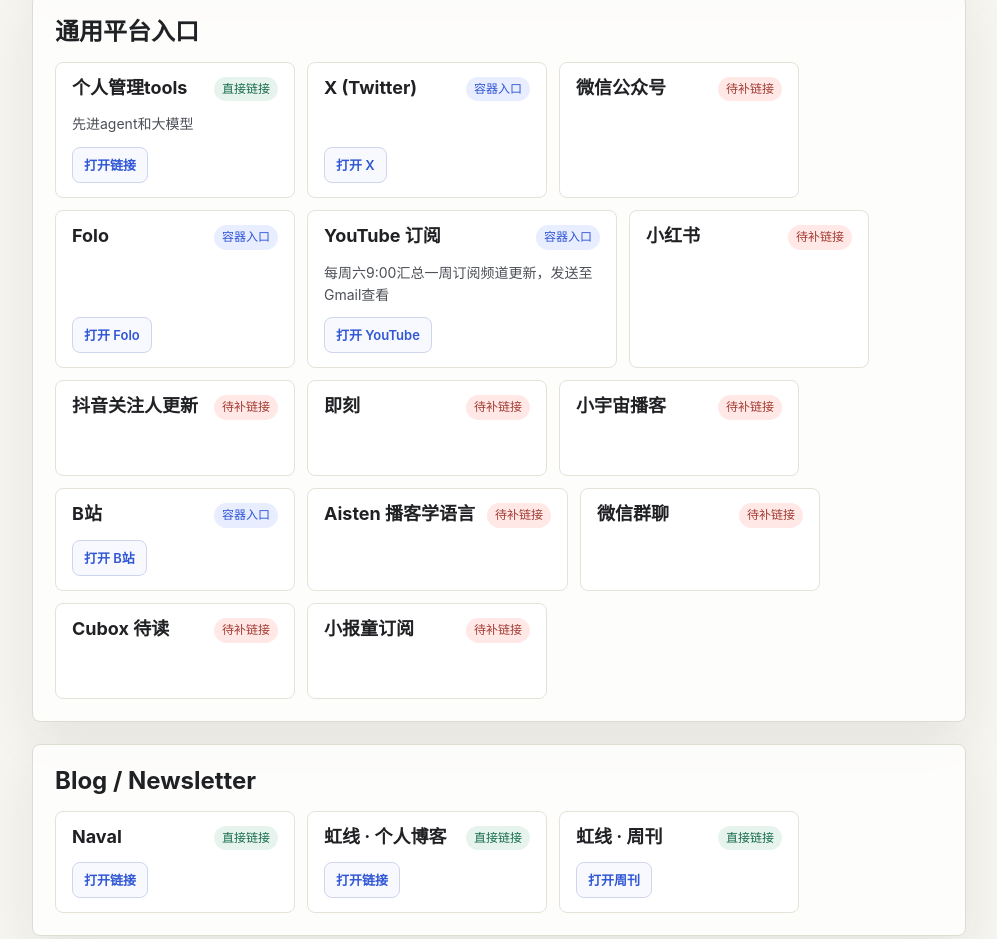
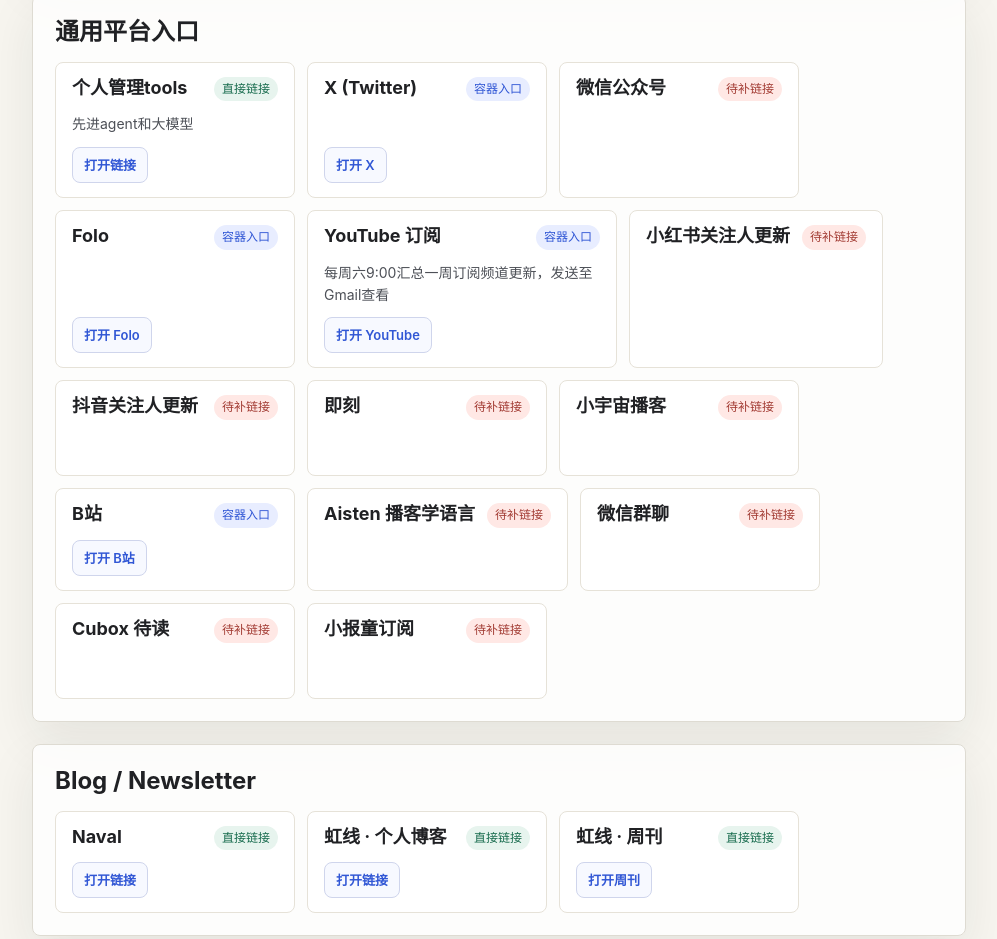
Before and after one commit to janemeladee/my-info-sources, a plain HTML site: page index.html in a window 1280 px wide. Shown: the part 1188-2127 px from the top of the page, without its empty margins (264-1261 px from the left). Drawn offline with Linux system fonts and the light colour scheme.

Commit message:
Rename Xiaohongshu source to followed updates

```diff
--- a/index.html
+++ b/index.html
@@ -613,8 +613,8 @@
               <p class="note">每周六9:00汇总一周订阅频道更新，发送至Gmail查看</p>
               <div class="actions"><a class="button" href="https://www.youtube.com/feed/subscriptions" target="_blank" rel="noreferrer">打开 YouTube</a></div>
             </article>
-            <article class="card" data-source="小红书 其它平台">
-              <div class="card-top"><div><h3 class="title">小红书</h3><div class="meta">平台 · 容器</div></div><div class="tags"><span class="tag todo">待补链接</span></div></div>
+            <article class="card" data-source="小红书关注人更新 其它平台">
+              <div class="card-top"><div><h3 class="title">小红书关注人更新</h3><div class="meta">平台 · 关注人更新</div></div><div class="tags"><span class="tag todo">待补链接</span></div></div>
             </article>
             <article class="card" data-source="抖音关注人更新 其它平台">
               <div class="card-top"><div><h3 class="title">抖音关注人更新</h3><div class="meta">平台 · 关注人更新</div></div><div class="tags"><span class="tag todo">待补链接</span></div></div>
```
